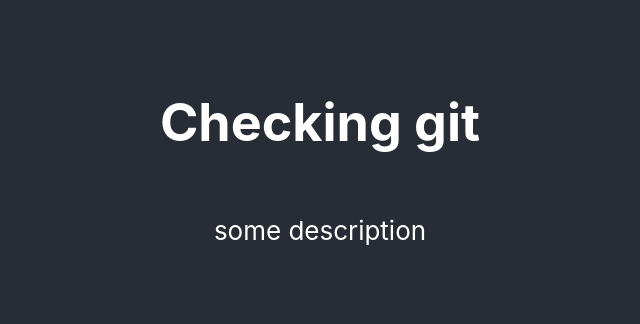
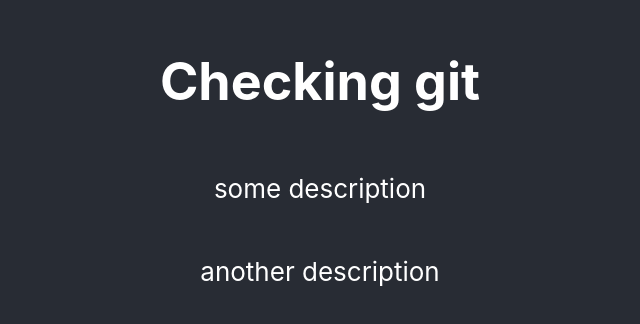
Before and after one commit to nikitaPetrianyk/git-check, a React (Create React App) app: page / in a window 1280 px wide. Shown: the part 236-560 px from the top of the page, without its empty margins (320-960 px from the left). Built offline with nearby package versions, Linux system fonts and the light colour scheme.

Commit message:
added another description

```diff
--- a/src/App.js
+++ b/src/App.js
@@ -8,6 +8,7 @@
       <header className="App-header">
         <h1>Checking git</h1>
         <p>some description</p>
+        <p>another description</p>
       </header>
     </div>
   );
```
